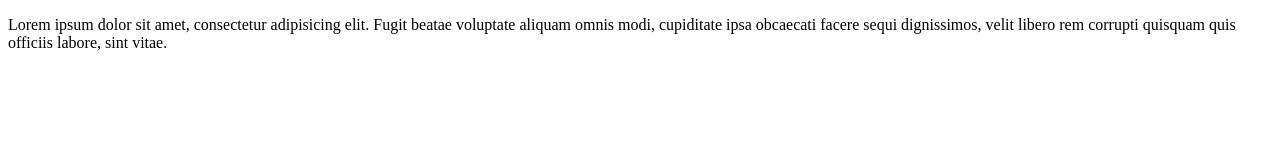
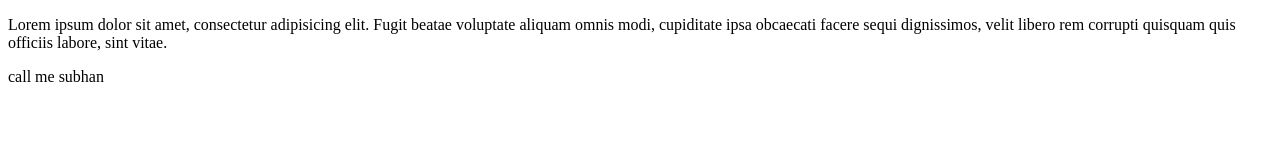
Before and after one commit to subhandp/webgit, a plain HTML site: page index.html in a window 1280 px wide. Drawn offline with Linux system fonts and the light colour scheme.

Commit message:
add some html structure

```diff
--- a/index.html
+++ b/index.html
@@ -8,5 +8,6 @@
 </head>
 <body>
 	<p>Lorem ipsum dolor sit amet, consectetur adipisicing elit. Fugit beatae voluptate aliquam omnis modi, cupiditate ipsa obcaecati facere sequi dignissimos, velit libero rem corrupti quisquam quis officiis labore, sint vitae.</p>
+	<p>call me subhan</p>
 </body>
 </html>
```
